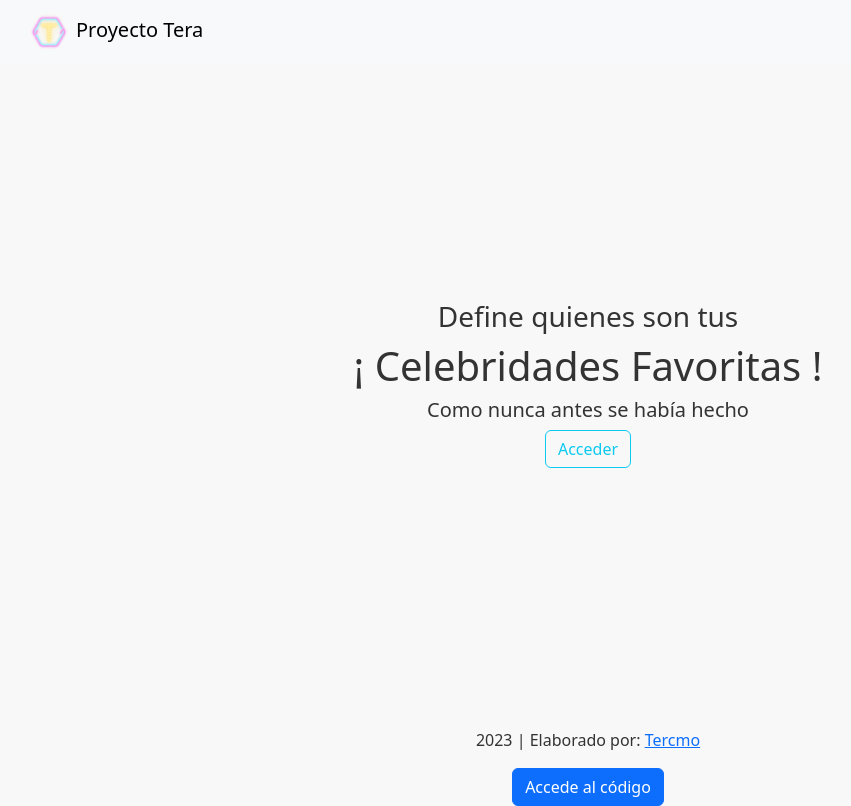
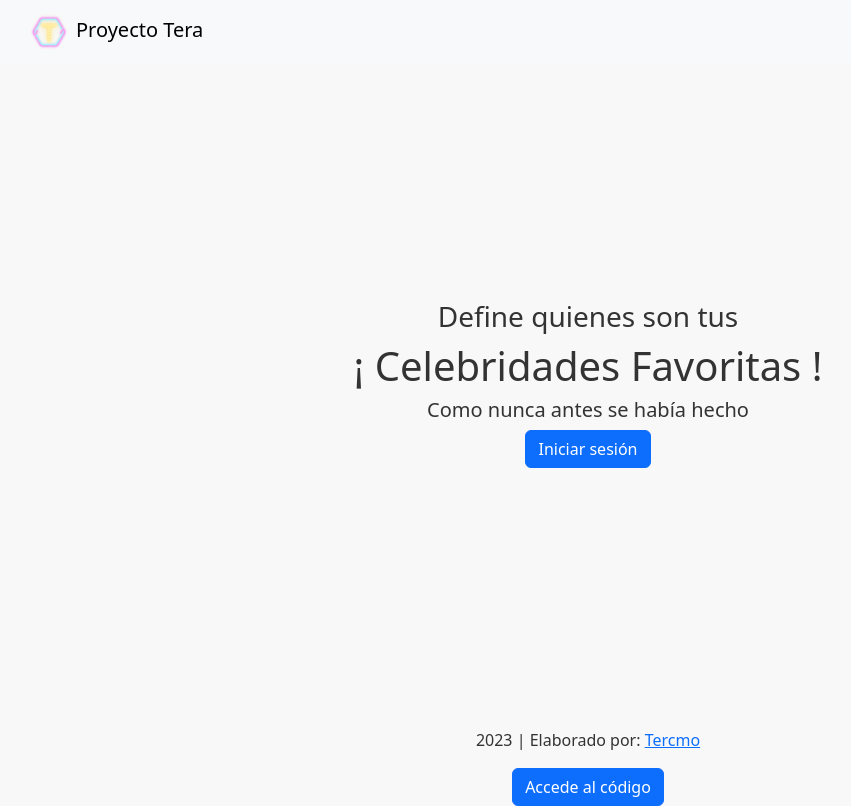
Before and after one commit to Tercmo/tera, a React (Create React App) app: page / in a window 1280 px wide. Shown: the whole page, without its empty margins (52-903 px from the left). Built offline with nearby package versions, Linux system fonts and the light colour scheme.

Commit message:
pruebas 2

```diff
--- a/src/App.js
+++ b/src/App.js
@@ -16,19 +16,10 @@ function App() {
   useEffect(() => {
     localStorage.setItem('isDarkMode', isDarkMode);
     document.body.className = isDarkMode ? 'dark-mode' : 'light-mode';
-
-
-    if (isAuthenticated) {
-      navigateToHome();
-    }
-  }, [isDarkMode, isAuthenticated]);
+  }, [isDarkMode]);
 
   const toggleDarkMode = () => {
     setIsDarkMode(prevMode => !prevMode);
-  };
-
-  const navigateToHome = () => {
-    window.location.href = '/home';
   };
 
   const renderUserInfo = () => (
@@ -107,12 +98,15 @@ function App() {
               <h1>¡ Celebridades Favoritas !</h1>
               <h5>Como nunca antes se había hecho</h5>
             </div>
-            <Login />
+            <button className="btn btn-primary" onClick={loginWithRedirect}>
+              Iniciar sesión
+            </button>
           </div>
         )}
 
         <Routes>
-                    {isAuthenticated ? (
+          {/* Asegurarse de que el usuario esté autenticado antes de acceder a /favorites */}
+          {isAuthenticated ? (
             <Route path="/favorites" element={<Favorites />} />
           ) : (
             <Route path="/favorites" element={<Navigate to="/login" />} />
```
